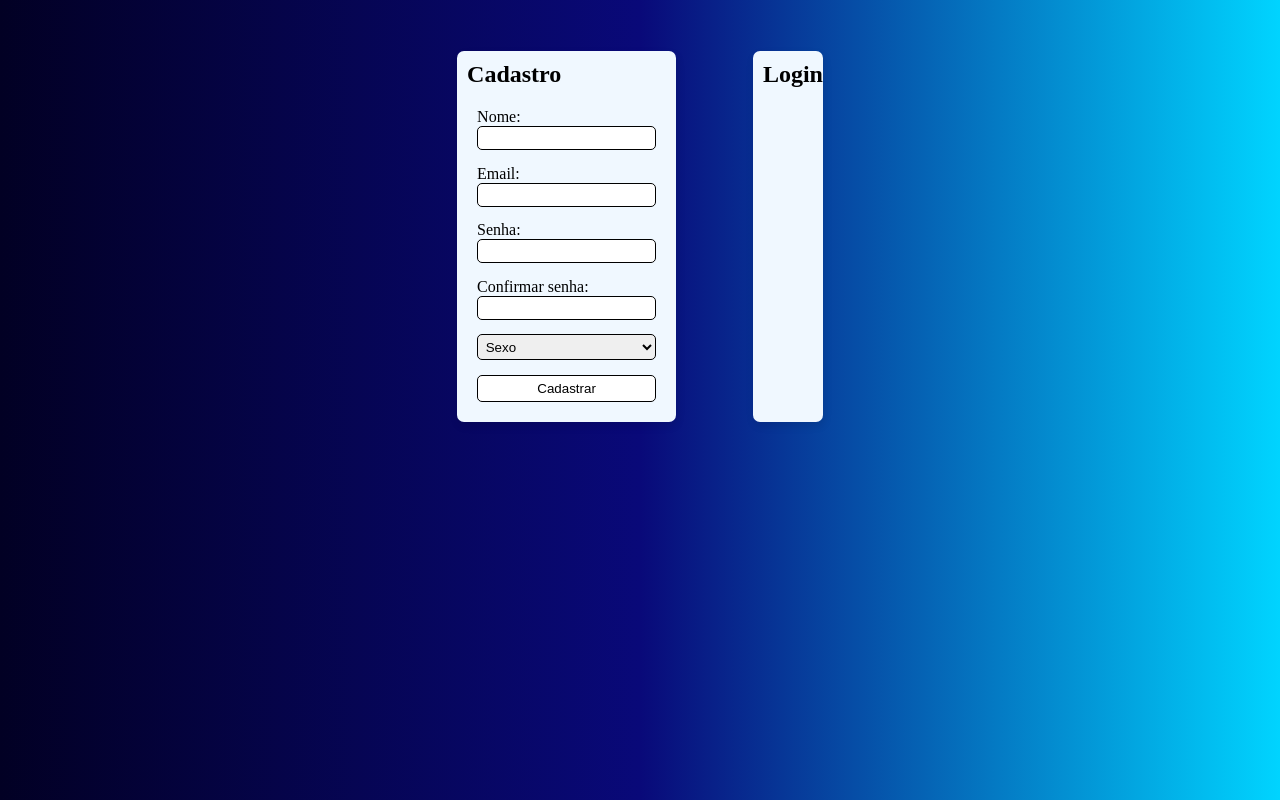
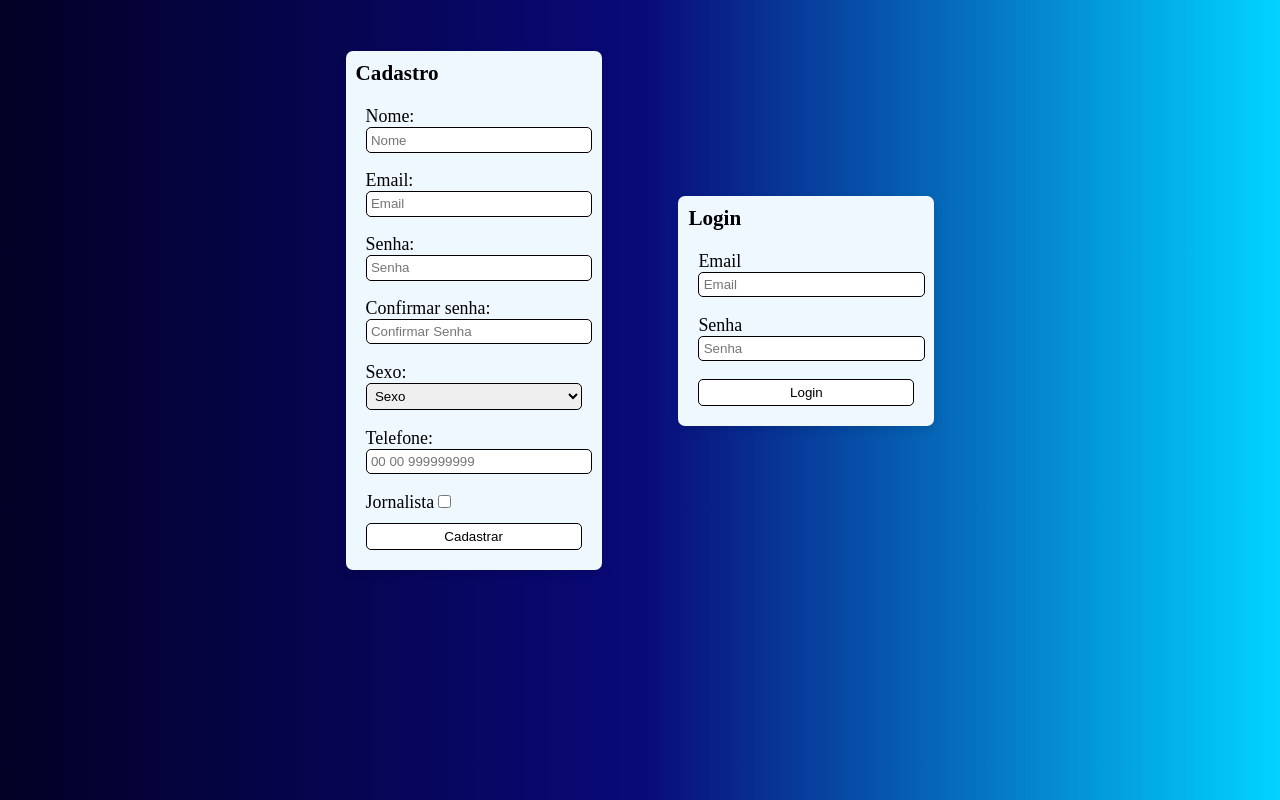
Before and after one commit to lencol-oxidavel/PP-2025, a PHP site: page /cadastrologin.php in a window 1280 px wide. Run offline with PHP 8.4, Linux system fonts and the light colour scheme.

Commit message:
tela de login e cadastro

```diff
--- a/assets/stylelogin.css
+++ b/assets/stylelogin.css
@@ -4,6 +4,7 @@
 }
 
 .containerr {
+    width: 100%;
     display: flex;
     justify-content: center;
 }
@@ -11,7 +12,9 @@ select {
     margin-bottom: 10px;
 }
 
-input, select {
+.input, .select {
+    width: 100%;
+    height: auto;
     margin-bottom: 8%;
     padding: 2%;
     border: 1px solid black;
@@ -22,11 +25,28 @@ input, select {
     flex-direction: column;
     padding: 20px;
 }
-h2{
+
+label {
+    font-size: 1.4vw;
+}
+
+h2 {
+    font-size: 1.65vw;
     padding-left: 10px;
     padding-top: 10px;
     font-style: normal;
 }
+
+@media (max-width: 650px) {
+    label {
+        font-size: 2.5vw;
+    }
+
+    h2 {
+        font-size: 2.5vw;
+    }
+}
+
 button {
     background-color: white;
     border-radius: 5px;
@@ -39,7 +59,9 @@ button {
 }
 
 .login, .cadastro {
-    width: auto;
+    display: flex;
+    flex-direction: column;
+    width: 20%;
     border-radius: 7px;
     box-shadow: 1px 4px 8px rgba(0, 0, 0, 0.1);
     background-color: aliceblue;
@@ -47,6 +69,7 @@ button {
 }
 .login {
     margin-left: 3%;
+    align-self: center;
 }
 
 .cadastro {
@@ -64,3 +87,7 @@ body {
     background: linear-gradient(
     90deg,rgba(2, 0, 36, 1) 0%, rgba(9, 9, 121, 1) 50%, rgba(0, 212, 255, 1) 100%);
 }
+
+.check {
+    margin-bottom: 5%;
+}
--- a/cadastrologin.php
+++ b/cadastrologin.php
@@ -11,28 +11,43 @@
 <div class="containerr">
     <div class="cadastro">
         <h2>Cadastro</h2>
-        <form class="cad-form" action="">
+        <form class="cad-form" action="" method="">
             <input type="hidden" name="">
             <label for="Nome">Nome: </label>
-            <input class="fradius" type="text" name="Nome" required>
+            <input class="fradius input" type="text" name="Nome" placeholder="Nome" required>
             <label for="Email">Email: </label>
-            <input class="fradius" type="email" name="Email" required>
+            <input class="fradius input" type="email" name="Email" placeholder="Email" required>
             <label for="Senha">Senha: </label>
-            <input class="fradius" type="password" name="Senha" required>
+            <input class="fradius input" type="password" name="Senha" placeholder="Senha" required>
             <label for="Conf">Confirmar senha:</label>
-            <input class="fradius" type="password" name="Conf" required>
-            <select class="fradius" name="">
+            <input class="fradius input" type="password" name="Conf" placeholder="Confirmar Senha" required>
+            <label for="Sexo">Sexo: </label>
+            <select class="fradius select" name="Sexo">
                 <option value="" selected disabled>Sexo</option>
                 <option value="F">Feminino</option>
                 <option value="M">Masculino</option>
             </select>
+            <label for="Telefone">Telefone: </label>
+            <input class="fradius input" type="tel" name="Telefone" pattern="[0-9]{00}[0-9]{2}-[0-9]{4-3}-[0-9]{2}-[0-9]{3}" placeholder="00 00 999999999" required>
+            <div class="check">
+                <label for="CheckJ">Jornalista</label>
+                <input type="checkbox" name="CheckJ" id="">
+            </div>
             <button class="button" type="submit"><span>Cadastrar</span></button>
         </form>
     </div>
 
     <div class="login">
         <h2>Login</h2>
-        <form class="log-form" action=""></form>
+        <form class="log-form" action="" method="">
+            <label for="Email">Email</label>
+            <input class="fradius input" type="email" name="Email" placeholder="Email" required>
+            <label for="Senha">Senha</label>
+            <input class="fradius input" type="password" name="Senha" placeholder="Senha" required>
+            <button class="button" type="submit"><span>Login</span></button>
+
+
+        </form>
     </div>
 </div>
 </body>
```
